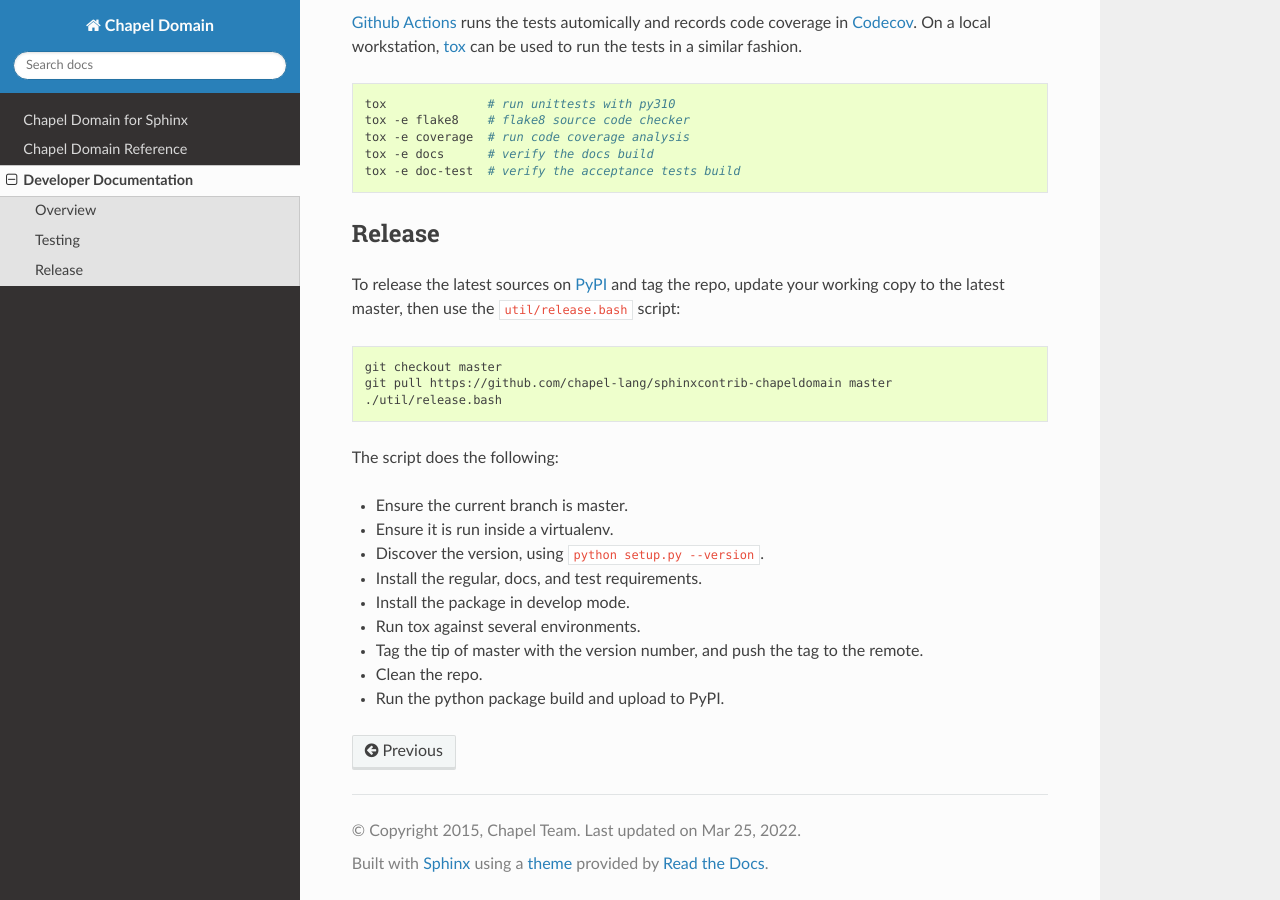
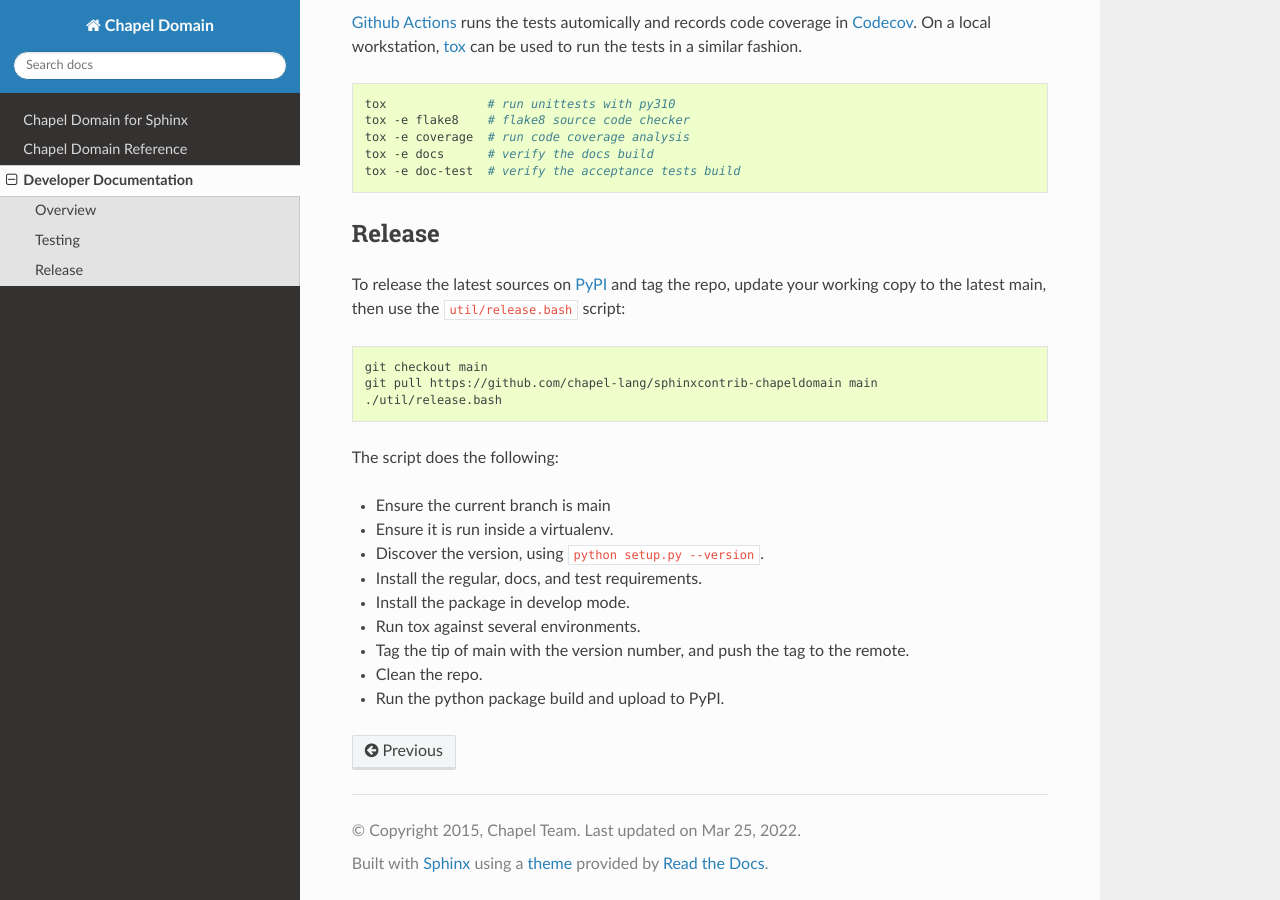
Before and after one commit to chapel-lang/sphinxcontrib-chapeldomain, a Sphinx documentation site: the page built from docs/developers.rst, in a window 1280 px wide and 900 px high, scrolled down 604 px. Built offline with Sphinx 7.4.7 and the Read the Docs theme 2.0.0, drawn with Linux system fonts in a browser that asks for light colours; the version number could not be read and is left out.

Commit message:
Update references to for master->main rename

```diff
--- a/README.rst
+++ b/README.rst
@@ -9,7 +9,7 @@ Chapel_ domain for Sphinx_.
 .. image:: https://github.com/chapel-lang/sphinxcontrib-chapeldomain/actions/workflows/CI.yml/badge.svg
     :target: https://github.com/chapel-lang/sphinxcontrib-chapeldomain/actions/workflows/CI.yml
 
-.. image:: https://codecov.io/gh/chapel-lang/sphinxcontrib-chapeldomain/branch/master/graph/badge.svg
+.. image:: https://codecov.io/gh/chapel-lang/sphinxcontrib-chapeldomain/branch/main/graph/badge.svg
     :target: https://codecov.io/gh/chapel-lang/sphinxcontrib-chapeldomain
 
 `Package documentation`_ is available on readthedocs.org.
--- a/docs/developers.rst
+++ b/docs/developers.rst
@@ -46,23 +46,23 @@ Release
 -------
 
 To release the latest sources on PyPI_ and tag the repo, update your working
-copy to the latest master, then use the ``util/release.bash`` script:
+copy to the latest main, then use the ``util/release.bash`` script:
 
 .. code-block:: bash
 
-    git checkout master
-    git pull https://github.com/chapel-lang/sphinxcontrib-chapeldomain master
+    git checkout main
+    git pull https://github.com/chapel-lang/sphinxcontrib-chapeldomain main
     ./util/release.bash
 
 The script does the following:
 
-* Ensure the current branch is master.
+* Ensure the current branch is main
 * Ensure it is run inside a virtualenv.
 * Discover the version, using ``python setup.py --version``.
 * Install the regular, docs, and test requirements.
 * Install the package in develop mode.
 * Run tox against several environments.
-* Tag the tip of master with the version number, and push the tag to the
+* Tag the tip of main with the version number, and push the tag to the
   remote.
 * Clean the repo.
 * Run the python package build and upload to PyPI.
```
Also changed, not shown: 2 other files.
